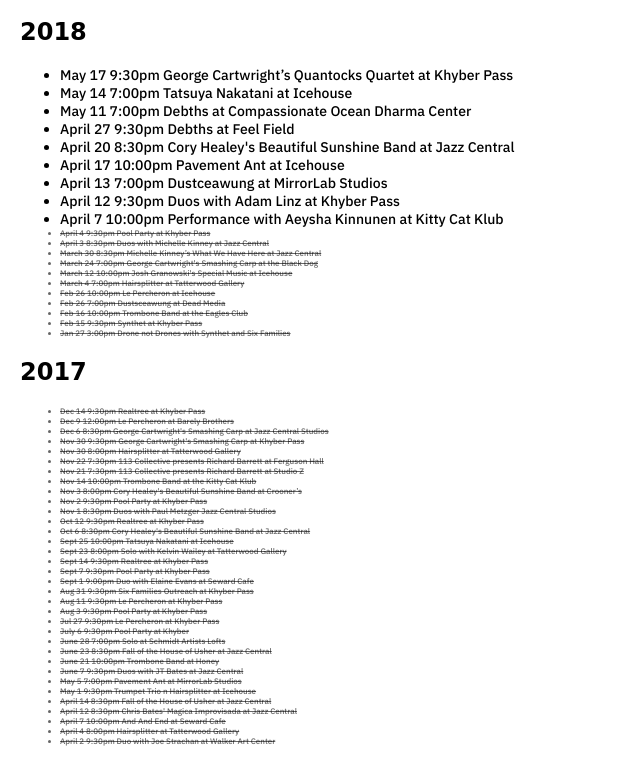
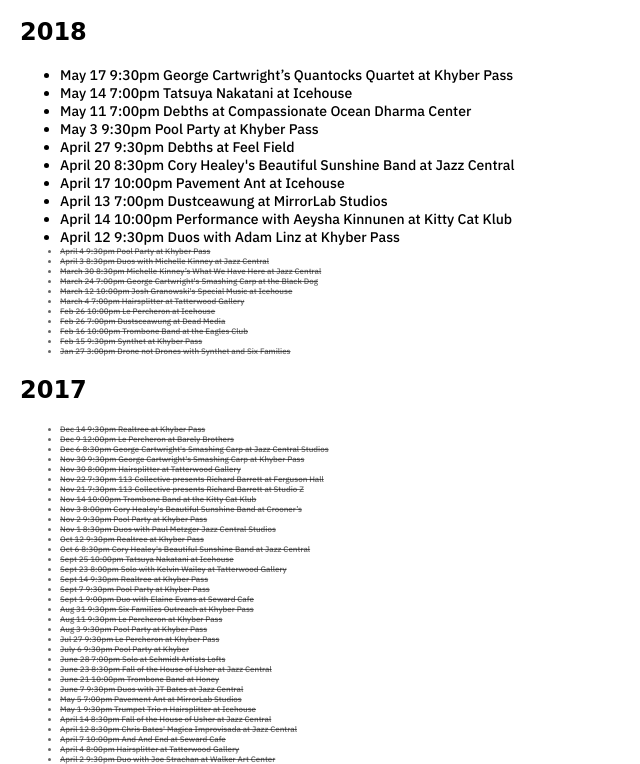
Before and after one commit to nophovenbaldwin/nob, a website: page cal.html in a window 1280 px wide. Shown: the part 58-822 px from the top of the page, without its empty margins (0-640 px from the left). Drawn offline with Linux system fonts and the light colour scheme; a web font is replaced by a local one.

Commit message:
Update cal.html

```diff
--- a/cal.html
+++ b/cal.html
@@ -36,6 +36,12 @@
 					<p>w/ Cole Pulice, Adam Zahller</p>
 				</div>
 			</li>
+			<li data-date="2018-05-03">
+				May 3 9:30pm Pool Party at Khyber Pass
+				<div class="cal-description">
+					<p>w/ Jay Afrisando, Davu Seru</p>
+				</div>
+			</li>
 			<li data-date="2018-04-27">
 				April 27 9:30pm Debths at Feel Field
 				<div class="cal-description">
@@ -60,18 +66,18 @@
 					<p>w/ Miri Karraker, Mitch Stahlmann</p>
 				</div>
 			</li>
-			<li data-date="2018-04-12">
+			<li data-date="2018-04-14">
+				April 14 10:00pm Performance with Aeysha Kinnunen at Kitty Cat Klub
+				<div class="cal-description">
+					<p>w/ ropes and song. toot toot :)</p>
+				</div>
+			</li><li data-date="2018-04-12">
 				April 12 9:30pm Duos with Adam Linz at Khyber Pass
 				<div class="cal-description">
 					<p>toot toot :)</p>
 				</div>
 			</li>
-			<li data-date="2018-04-21">
-				April 7 10:00pm Performance with Aeysha Kinnunen at Kitty Cat Klub
-				<div class="cal-description">
-					<p>w/ ropes and song. toot toot :)</p>
-				</div>
-			</li>
+
 			<li data-date="2018-04-04">
 				April 4 9:30pm Pool Party at Khyber Pass
 				<div class="cal-description">
```
